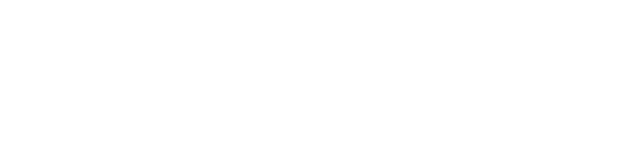
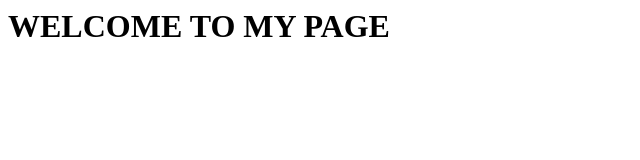
Before and after one commit to UP941374/simplewebpage, a plain HTML site: page index.html in a window 1280 px wide. Shown: the whole page, without its empty margins (0-640 px from the left). Drawn offline with Linux system fonts and the light colour scheme.

Commit message:
second stage

```diff
--- a/index.html
+++ b/index.html
@@ -1 +1,3 @@
 <title> HELLO WORLD </title>
+
+<h1> WELCOME TO MY PAGE </h1>
```
Also changed, not shown: 1 other file.
